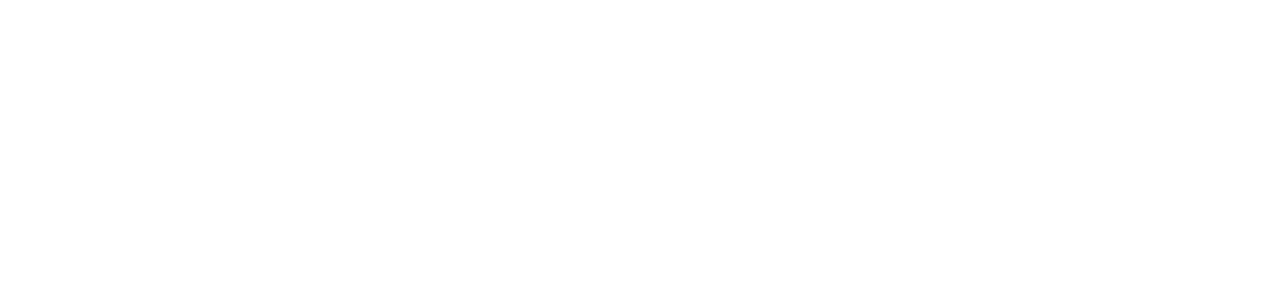
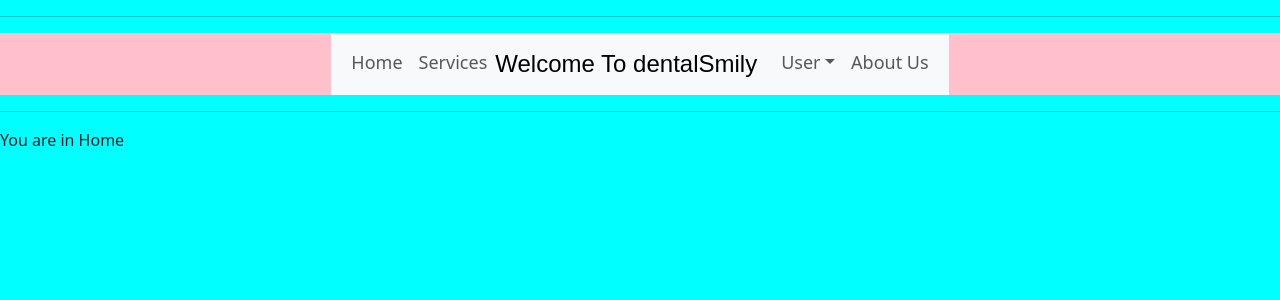
Before and after one commit to AlvaroBernabe/aba-geekshubs-fsd-val-Project5---DentalClinic-Front, a React (Vite) app in the folder dentalSmily/: page / in a window 1280 px wide. Shown: the top 300 px of the page. Built offline with nearby package versions, Linux system fonts and the light colour scheme.

Commit message:
feat: NavBar-BootStrap finished for now

```diff
--- a/dentalSmily/src/Router.jsx
+++ b/dentalSmily/src/Router.jsx
@@ -19,5 +19,5 @@
         <Route path='/about' element={<About/>} />
     </Routes>
     </>
-  )
+    )
 }
--- a/dentalSmily/src/components/NavBar.css
+++ b/dentalSmily/src/components/NavBar.css
@@ -2,3 +2,16 @@
 body {
     background-color: aqua;
 }
+
+.Logo {
+    font-family:sans-serif;
+    font-size: x-large;
+}
+
+.navbarstyle {
+    font-size:large;
+    display: flex;
+    justify-content: center;
+    background-color: pink;
+    width: 100vw;
+}
--- a/dentalSmily/src/components/NavBar.jsx
+++ b/dentalSmily/src/components/NavBar.jsx
@@ -5,18 +5,18 @@
 import './NavBar.css'
 import { Link } from 'react-router-dom';
 
-function BasicExample() {
+function NavBar() {
   return (
     <div className='navbarstyle'>
     <Navbar bg="light" expand="lg">
       <Container>
-        <Navbar.Brand href="#home">Welcome To dentalSmily</Navbar.Brand>
         <Navbar.Toggle aria-controls="basic-navbar-nav" />
         <Navbar.Collapse id="basic-navbar-nav">
           <Nav className="me-auto">
             <Nav.Link as={Link} to="/">Home</Nav.Link>
             <Nav.Link as={Link} to="/services">Services</Nav.Link>
-            <NavDropdown title="Services" id="basic-nav-dropdown">
+            <Navbar.Brand href="#home" className='Logo'>Welcome To dentalSmily</Navbar.Brand>
+            <NavDropdown title="User" id="basic-nav-dropdown">
               <NavDropdown.Item as={Link} to="/login"> Login </NavDropdown.Item>
               <NavDropdown.Item as={Link} to="/register"> Register </NavDropdown.Item>
             </NavDropdown>
@@ -29,4 +29,4 @@
   );
 }
 
-export default BasicExample;
+export default NavBar;
--- a/dentalSmily/src/layout/about/About.jsx
+++ b/dentalSmily/src/layout/about/About.jsx
@@ -1,8 +1,13 @@
 import React from 'react';
+import NavBar from '../../components/NavBar';
 import './About.css';
 
 export const About = () => {
   return (
-    <div>About</div>
+    <>
+        <NavBar />
+        <hr />
+        <div>You are in Abous Us </div>
+    </>
   )
 }
--- a/dentalSmily/src/layout/home/Home.jsx
+++ b/dentalSmily/src/layout/home/Home.jsx
@@ -1,8 +1,13 @@
 import React from 'react';
+import NavBar from '../../components/NavBar';
 import './Home.css';
 
 export const Home = () => {
   return (
-    <div>Home</div>
+    <>
+        <NavBar />
+        <hr />
+        <div>You are in Home </div>
+    </>
   )
 }
--- a/dentalSmily/src/layout/login/Login.jsx
+++ b/dentalSmily/src/layout/login/Login.jsx
@@ -1,8 +1,13 @@
 import React from 'react';
+import NavBar from '../../components/NavBar';
 import './Login.css';
 
 export const Login = () => {
   return (
-    <div>Login</div>
+    <>
+        <NavBar />
+        <hr />
+        <div>You are in Login</div>
+    </>
   )
 }
--- a/dentalSmily/src/layout/register/Register.jsx
+++ b/dentalSmily/src/layout/register/Register.jsx
@@ -1,8 +1,13 @@
 import React from 'react';
+import NavBar from '../../components/NavBar';
 import './Register.css';
 
 export const Register = () => {
     return (
-        <div>Register</div>
+        <>
+        <NavBar />
+        <hr />
+        <div>You are in Register </div>
+    </>
     )
 }
--- a/dentalSmily/src/layout/services/Services.jsx
+++ b/dentalSmily/src/layout/services/Services.jsx
@@ -1,8 +1,13 @@
 import React from 'react';
+import NavBar from '../../components/NavBar';
 import './Services.css';
 
 export const Services = () => {
   return (
-    <div>Services</div>
+    <>
+        <NavBar />
+        <hr />
+        <div>You are in Services </div>
+    </>
   )
 }
```
Also changed, not shown: dentalSmily/src/main.jsx (+8 -4 lines).
